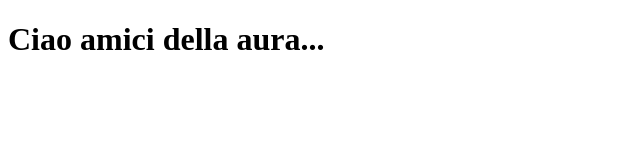
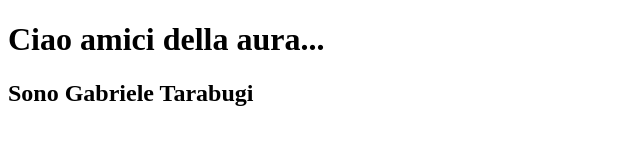
Before and after one commit to Zipoli-bot/collaborazione, a plain HTML site: page aura.html in a window 1280 px wide. Shown: the whole page, without its empty margins (0-640 px from the left). Drawn offline with Linux system fonts and the light colour scheme.

Commit message:
aura monster

```diff
--- a/aura.html
+++ b/aura.html
@@ -5,11 +5,11 @@
     <meta charset="UTF-8">
     <meta name="viewport" content="width=device-width, initial-scale=1.0">
     <title>Aura</title>
-
+    <!-- ZIPOLI BLACK -->
 </head>
 <body>
 
     <h1>Ciao amici della aura...</h1>
-
+    <h2> Sono Gabriele Tarabugi</h2>
 </body>
 </html>
```
